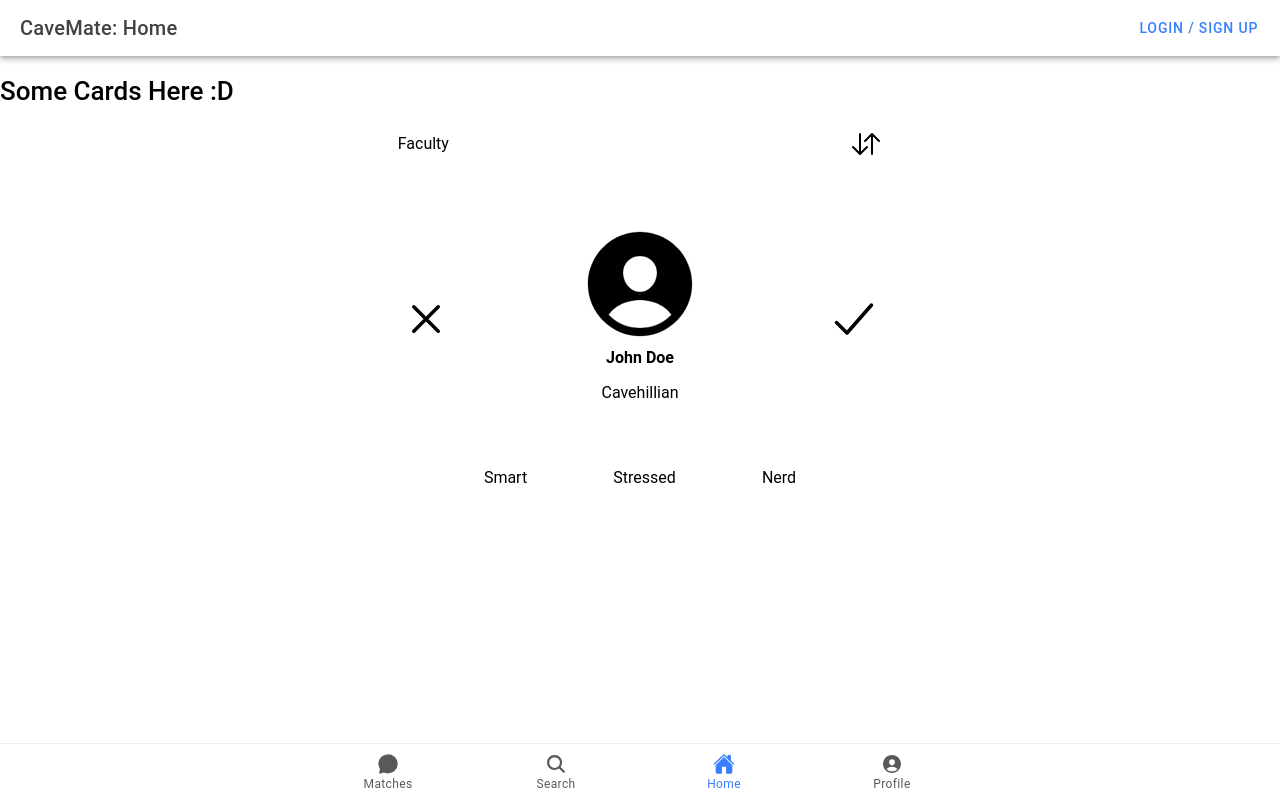
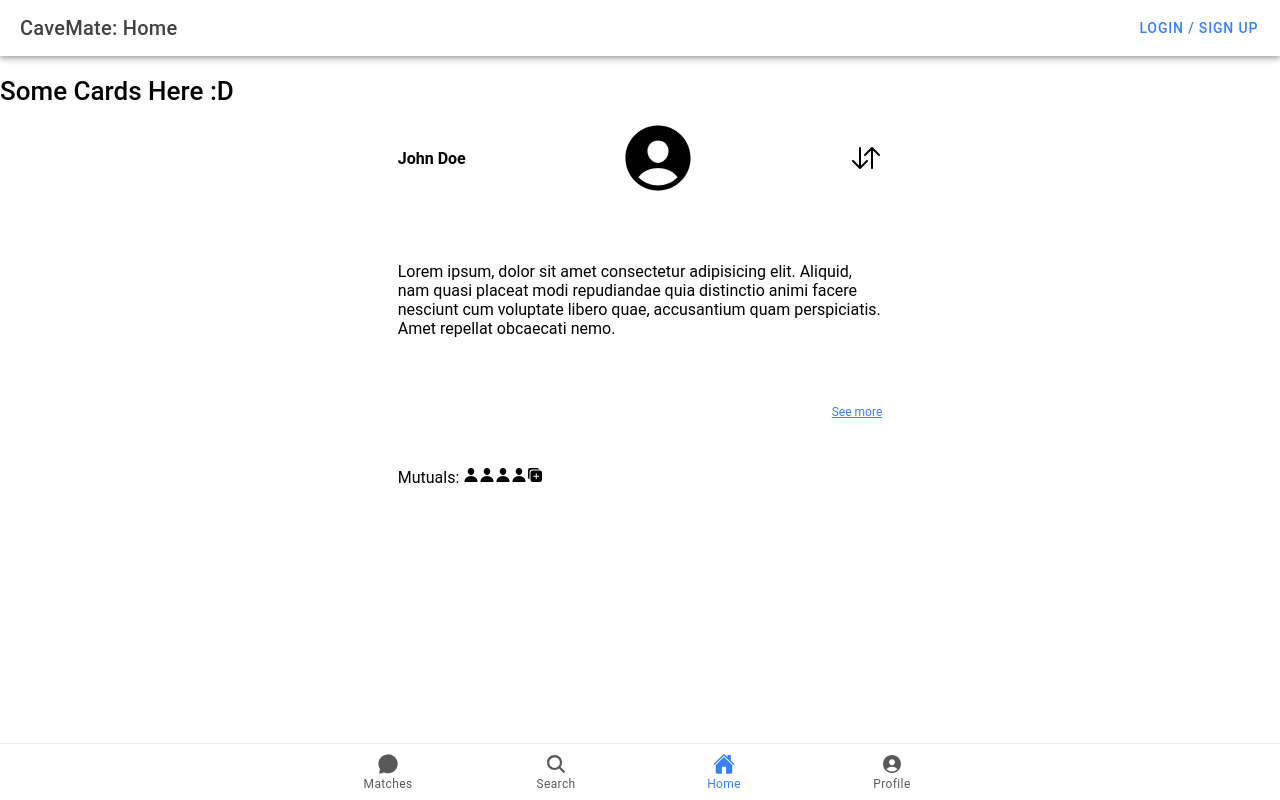
Before and after one commit to IsaiahSama/CaveMate, a React (Vite) app in the folder CaveMate/: page /home in a window 1280 px wide. Built offline with nearby package versions, Linux system fonts and the light colour scheme.

Commit message:
Added styling for Card Back

```diff
--- a/CaveMate/src/components/Card.css
+++ b/CaveMate/src/components/Card.css
@@ -6,7 +6,8 @@
     margin: auto;
 }
 
-.card__card_front{
+.card__card_front,
+.card__card_back{
     height: 90%;
     width: 95%;
     margin: auto;
@@ -63,10 +64,17 @@
     overflow: hidden;
 }
 
+.card__card_back_profile_img{
+    font-size: 5em;
+}
+
+.aside{
+    text-align: right;
+}
+
 @media screen and (max-width: 1000px){
     .card{
         max-width: 95%;
         width: 95%;
-
     }
 }
--- a/CaveMate/src/components/Card.tsx
+++ b/CaveMate/src/components/Card.tsx
@@ -38,6 +38,7 @@ const Card = () => {
                 <div className="card__card_header">
                     <p><strong>John Doe</strong></p>
                     <IonIcon icon={personCircle} className="card__card_back_profile_img"></IonIcon>
+                    <IonIcon icon={swapVertical} className="card__card_swap"></IonIcon>
                 </div>
                 <div className="card__card_back_bio">
                     <p>
@@ -60,7 +61,7 @@ const Card = () => {
     }
 
     return <div className="card">
-        {getFront()}
+        {getBack()}
 
     </div>
 
```
